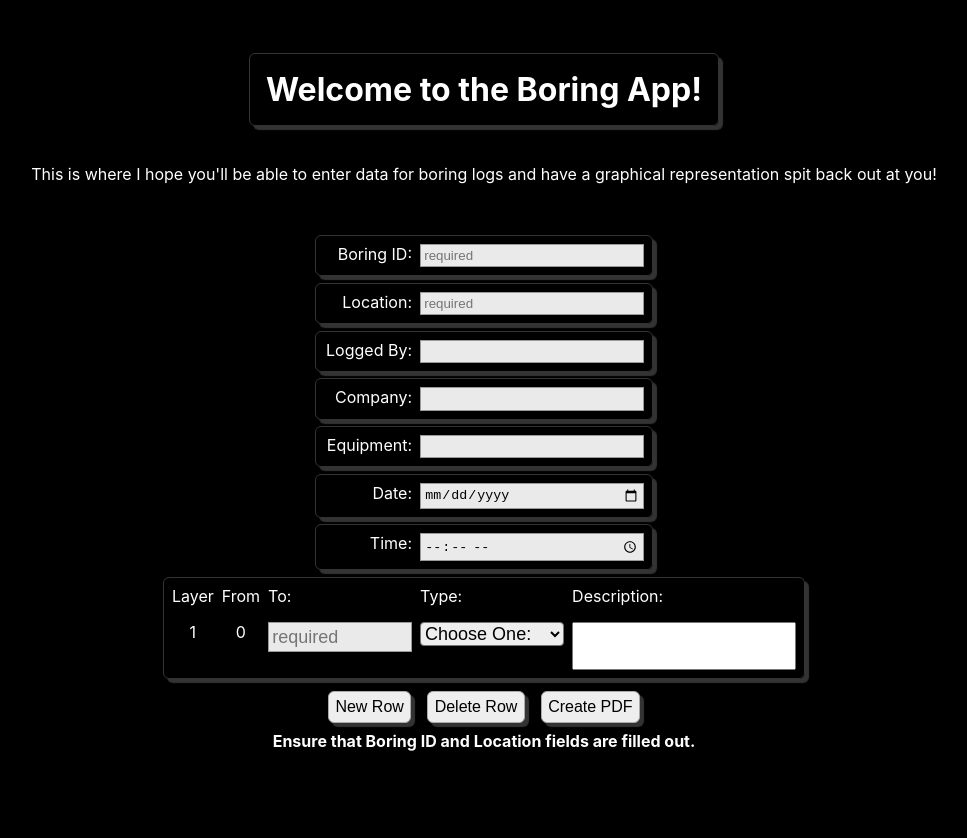
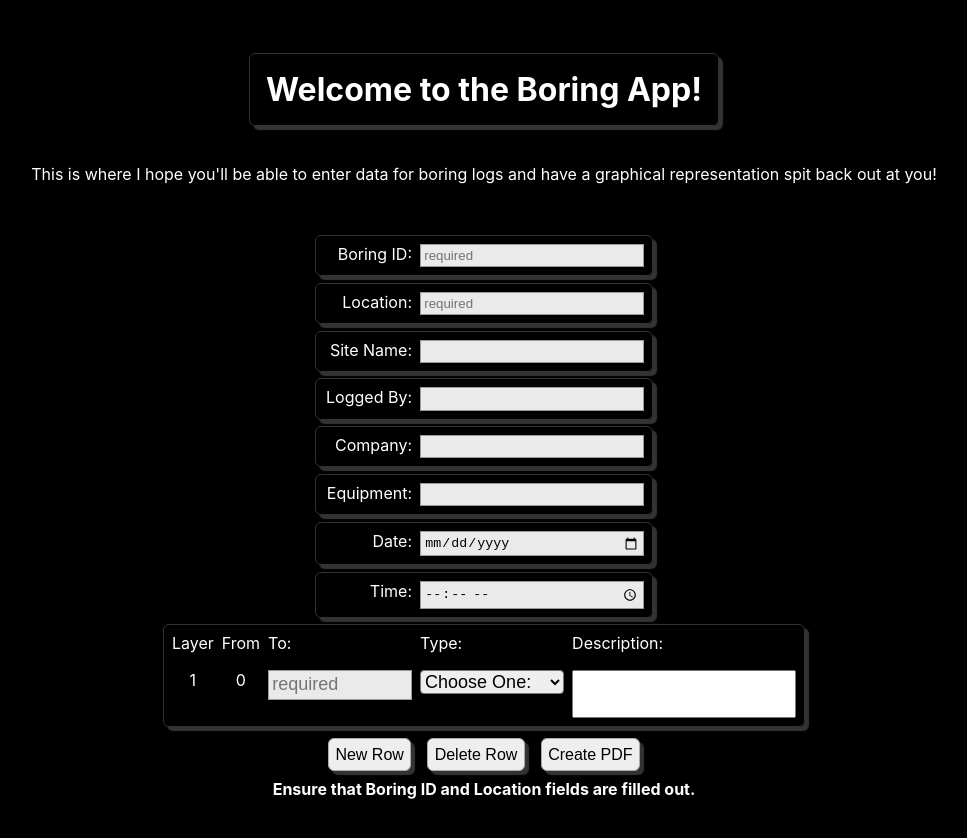
Before and after one commit to eojhet/boring, a Next.js app: page / in a window 1280 px wide. Shown: the top 838 px of the page, without its empty margins (156-1123 px from the left). Built offline with nearby package versions, Linux system fonts and the light colour scheme.

Commit message:
added siteName to info and fixed empties format

```diff
--- a/formComponents/drillerInfo.js
+++ b/formComponents/drillerInfo.js
@@ -111,23 +111,26 @@ export default function DrillerInfo({}) {
   const fillEmpties = () => {
     for (let i = 0; i < type.length; i++) {
       if (!desc[i]) {
-        desc[i] = " ";
+        desc[i] = "";
       }
     }
+    if (!data.siteName) {
+      data.siteName = "";
+    }
     if (!data.logBy) {
-      data.logBy = " ";
+      data.logBy = "";
     }
     if (!data.company) {
-      data.company = " ";
+      data.company = "";
     }
     if (!data.equip) {
-      data.equip = " ";
+      data.equip = "";
     }
     if (!data.date) {
-      data.date = " ";
+      data.date = "";
     }
     if (!data.time) {
-      data.time = " ";
+      data.time = "";
     }
   }
 
@@ -239,6 +242,14 @@ export default function DrillerInfo({}) {
         </div>
 
         <div className={styles.formRow}>
+          <label className={styles.infoLabel} htmlFor="siteName">Site Name: </label>
+          <input className={styles.infoInput} name="siteName" type="text" value={data.siteName} onChange={e=>setData(data => ({
+            ...data,
+            "siteName": e.target.value
+            }))}/>
+        </div>
+
+        <div className={styles.formRow}>
           <label className={styles.infoLabel} htmlFor="logBy">Logged By: </label>
           <input className={styles.infoInput} name="logBy" type="text" value={data.logBy} onChange={e=>setData(data => ({
             ...data,
```
